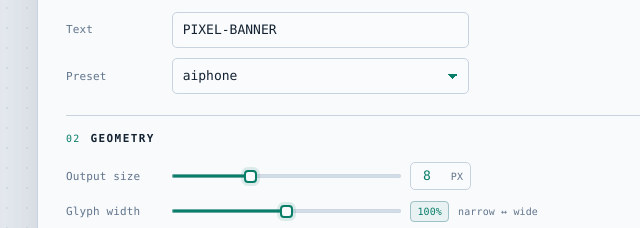
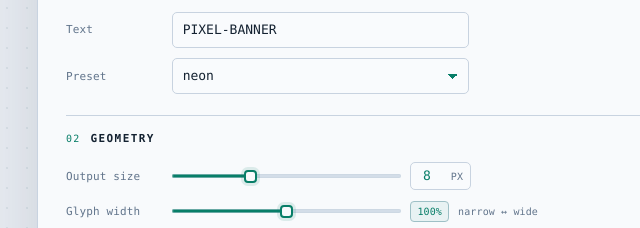
Before and after one commit to IamAngusU/pixel-banner, a website: page docs/index.html in a window 1280 px wide. Shown: the part 462-690 px from the top of the page, 163-803 px from the left. Drawn offline with Linux system fonts and the light colour scheme.

Commit message:
Show selected default preset in generator

```diff
--- a/docs/index.html
+++ b/docs/index.html
@@ -380,6 +380,7 @@ function draw(event) {
 
 function applyPreset(name) {
   const p = { ...DEFAULTS, ...PRESETS[name] };
+  $('preset').value = name;
   const [a, b, c] = p.colors;
   $('c1').value = a; $('c2').value = b || a; $('c3').value = c || b || a; $('use3').checked = p.colors.length > 2;
   $('shadow').value = p.shadow; $('scale').value = p.scale; $('scalePx').value = p.scale; $('glyphWidth').value = p.glyphWidth ?? DEFAULTS.glyphWidth; $('taper').checked = !!p.taper; $('depth').value = p.depth; $('spacing').value = p.spacing;
```
Also changed, not shown: web/template.html (+1 -0 lines).
